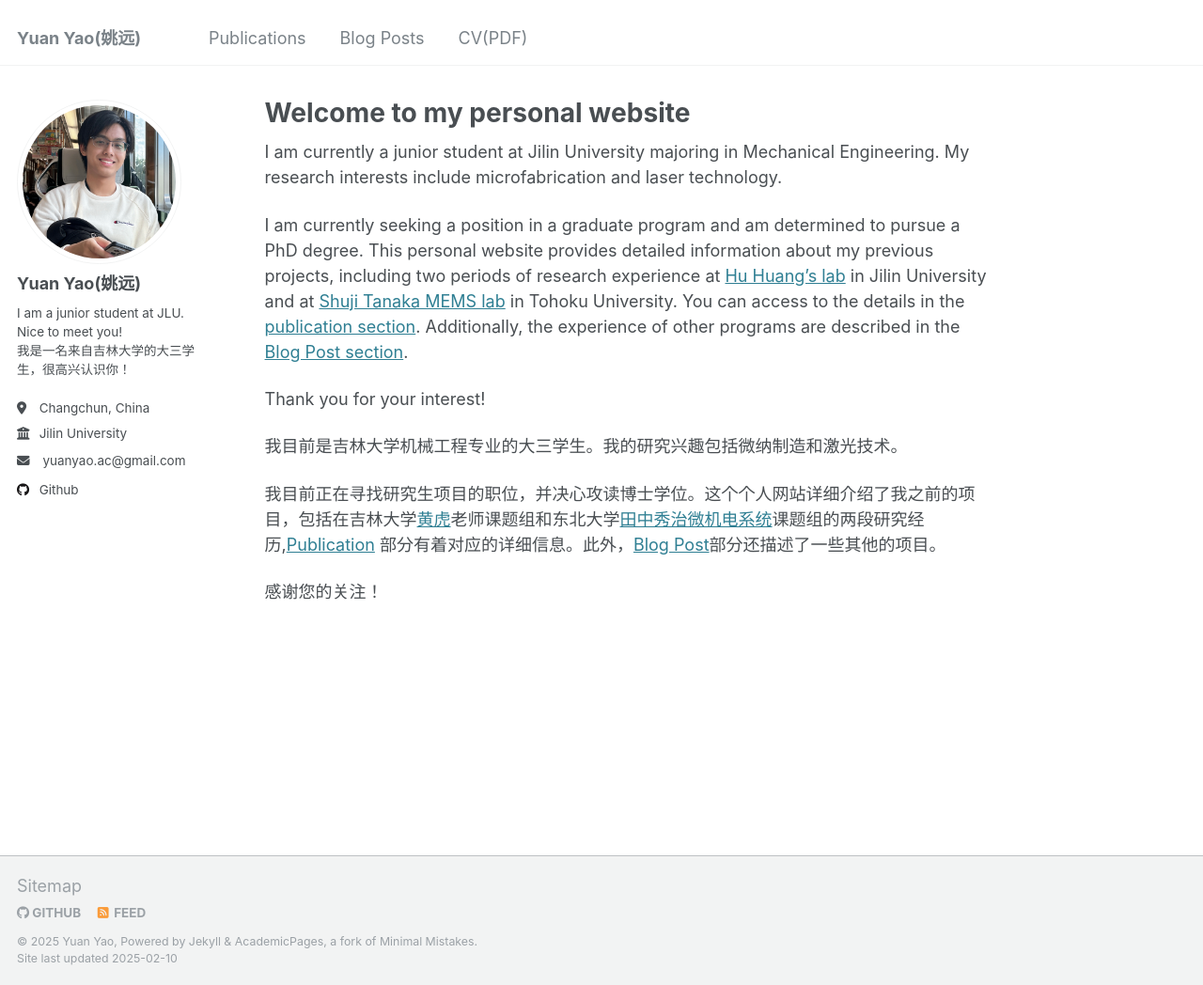
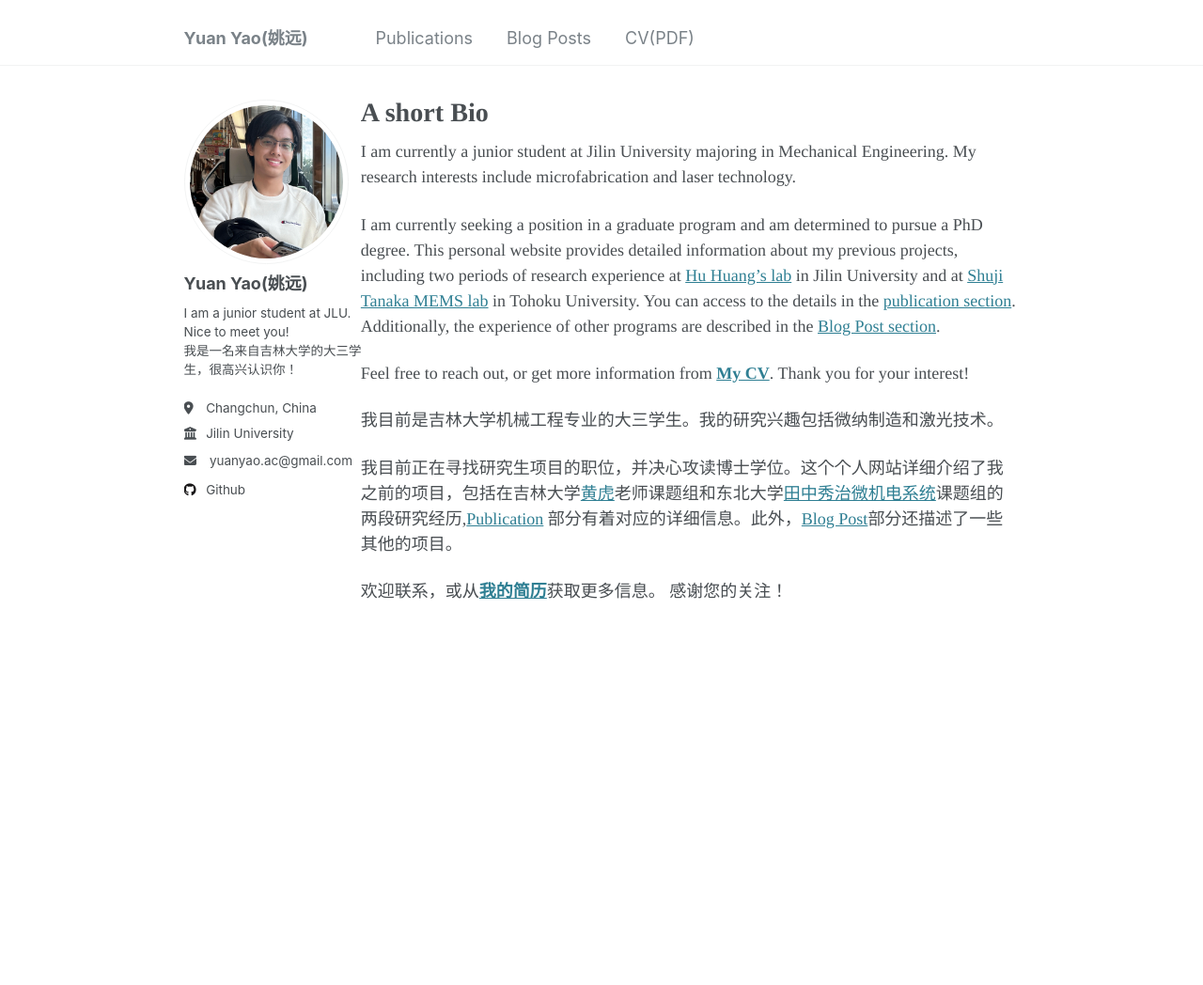
Before and after one commit to YuanYao-git/YuanYao-git.github.io, a Jekyll site: the page built from _pages/about.md, in a window 1280 px wide and 1048 px high. Shown: the whole window at 94% size. Built offline with Jekyll 4.4.1, drawn with Linux system fonts in a browser that asks for light colours.

Commit message:
改进页面展示布局，更改字体，删除footer, 延长动画，开始页面的一点点改动

```diff
--- a/_includes/footer.html
+++ /dev/null
@@ -1,25 +0,0 @@
-{% include base_path %}
-
-{% if site.author.github or site.author.bitbucket or site.atom_feed.hide != true %}
-<div class="page__footer-follow">
-  <ul class="social-icons">
-    {% if site.data.ui-text[site.locale].follow_label %}
-      <li><strong>{{ site.data.ui-text[site.locale].follow_label }}</strong></li>
-    {% endif %}
-    {% if site.author.github %}
-      <li><a href="http://github.com/{{ site.author.github }}"><i class="fab fa-github" aria-hidden="true"></i> GitHub</a></li>
-    {% endif %}
-    {% if site.author.bitbucket %}
-      <li><a href="http://bitbucket.org/{{ site.author.bitbucket }}"><i class="fab fa-bitbucket" aria-hidden="true"></i> Bitbucket</a></li>
-    {% endif %}
-    {% if site.atom_feed.hide != true %}
-    <li><a href="{% if site.atom_feed.path %}{{ site.atom_feed.path }}{% else %}{{ base_path }}/feed.xml{% endif %}"><i class="fa fa-fw fa-rss-square" aria-hidden="true"></i> {{ site.data.ui-text[site.locale].feed_label | default: "Feed" }}</a></li>
-    {% endif %}
-  </ul>
-</div>
-{% endif %}
-
-<div class="page__footer-copyright">
-  &copy; {{ site.time | date: '%Y' }} {{ site.name | default: site.title }}, {{ site.data.ui-text[site.locale].powered_by | default: "Powered by" }} <a href="http://jekyllrb.com" rel="nofollow">Jekyll</a> &amp; <a href="https://github.com/academicpages/academicpages.github.io">AcademicPages</a>, a fork of <a href="https://mademistakes.com/work/minimal-mistakes-jekyll-theme/" rel="nofollow">Minimal Mistakes</a>.<br />
-  Site last updated {{ "now" | date: '%Y-%m-%d' %}}
-</div>
--- a/_layouts/default.html
+++ b/_layouts/default.html
@@ -18,12 +18,6 @@ layout: compress
 
     {{ content }}
 
-    <div class="page__footer">
-      <footer>
-        {% include footer/custom.html %}
-        {% include footer.html %}
-      </footer>
-    </div>
 
     {% include scripts.html %}
 
--- a/_pages/about.md
+++ b/_pages/about.md
@@ -1,6 +1,6 @@
 ---
 permalink: /
-title: "Welcome to my personal website"
+title: "A short Bio"
 author_profile: true
 redirect_from:
   - /about/
@@ -11,6 +11,7 @@ I am currently a junior student at Jilin University majoring in Mechanical Engin
 
 I am currently seeking a position in a graduate program and am determined to pursue a PhD degree. This personal website provides detailed information about my previous projects, including two periods of research experience at [Hu Huang's lab](http://teachers.jlu.edu.cn/HuangLab) in Jilin University and at [Shuji Tanaka MEMS lab](http://www.mems.mech.tohoku.ac.jp) in Tohoku University. You can access to the details in the [publication section](/publications/). Additionally, the experience of other programs are described in the [Blog Post section](/year-archive/).
 
+Feel free to reach out, or get more information from [**My CV**](files/cv_YuanYao_20250129.pdf).
 Thank you for your interest!
 
 
@@ -19,4 +20,5 @@ Thank you for your interest!
 
 我目前正在寻找研究生项目的职位，并决心攻读博士学位。这个个人网站详细介绍了我之前的项目，包括在吉林大学[黄虎](http://teachers.jlu.edu.cn/HuangLab)老师课题组和东北大学[田中秀治微机电系统](http://www.mems.mech.tohoku.ac.jp)课题组的两段研究经历,[Publication](/publications/) 部分有着对应的详细信息。此外，[Blog Post](/year-archive/)部分还描述了一些其他的项目。
 
+欢迎联系，或从[**我的简历**](files/简历_姚远_20250209.pdf)获取更多信息。
 感谢您的关注！
--- a/_sass/_page.scss
+++ b/_sass/_page.scss
@@ -8,8 +8,8 @@
   margin-top: 2em;
   padding-left: 1em;
   padding-right: 1em;
-  animation: intro 0.3s both;
-  animation-delay: 0.35s;
+  animation: intro 2.5s both;
+  animation-delay: 0.25s;
 
   @include breakpoint($x-large) {
     max-width: $x-large;
@@ -20,7 +20,7 @@
   @include breakpoint($large) {
     @include span(10 of 12 last);
     @include prefix(0.5 of 12);
-    @include suffix(2 of 12);
+    @include suffix(0 of 12);
   }
 
   .page__inner-wrap {
--- a/_sass/_sidebar.scss
+++ b/_sass/_sidebar.scss
@@ -195,7 +195,7 @@
   box-shadow: 0 0 10px rgba(#000, 0.25);
   cursor: default;
 
-  @include breakpoint($large) {
+  @include breakpoint($medium) {
     display: block;
     position: relative;
     margin: 0;
@@ -217,7 +217,7 @@
     border-color: $border-color transparent;
     z-index: 0;
 
-    @include breakpoint($large) {
+    @include breakpoint($medium) {
       display: none;
     }
   }
@@ -234,7 +234,7 @@
     border-color: #fff transparent;
     z-index: 1;
 
-    @include breakpoint($large) {
+    @include breakpoint($medium) {
       display: none;
     }
   }
--- a/_sass/_variables.scss
+++ b/_sass/_variables.scss
@@ -6,20 +6,20 @@
    Typography
    ========================================================================== */
 
-$doc-font-size              : 16;
+$doc-font-size              : 30;
 
 /* paragraph indention */
 $paragraph-indent           : false; // true, false (default)
 $indent-var                 : 1.3em;
 
 /* system typefaces */
-$serif                      : Georgia, Times, serif;
-$sans-serif                 : -apple-system, ".SFNSText-Regular", "San Francisco", "Roboto", "Segoe UI", "Helvetica Neue", "Lucida Grande", Arial, sans-serif;
-$monospace                  : Monaco, Consolas, "Lucida Console", monospace;
+$serif                      : Garamond, Georgia, Times, serif;
+$sans-serif                 : -apple-system, "Times", ".SFNSText-Regular", "San Francisco", "Roboto", "Segoe UI", "Helvetica Neue", "Lucida Grande", Arial, sans-serif;
+$monospace                  : Monaco, Consolas, "Georgia", "Lucida Console", monospace;
 
 /* sans serif typefaces */
 $sans-serif-narrow          : $sans-serif;
-$helvetica                  : Helvetica, "Helvetica Neue", Arial, sans-serif;
+$helvetica                  : Georgia, Garamond, Helvetica, "Helvetica Neue", Arial, sans-serif;
 
 /* serif typefaces */
 $georgia                    : Georgia, serif;
@@ -28,9 +28,9 @@ $bodoni                     : "Bodoni MT", serif;
 $calisto                    : "Calisto MT", serif;
 $garamond                   : Garamond, serif;
 
-$global-font-family         : $sans-serif;
-$header-font-family         : $sans-serif;
-$caption-font-family        : $serif;
+$global-font-family         :$times ;
+$header-font-family         :$times ;
+$caption-font-family        :$times;
 
 /* type scale */
 $type-size-1                : 2.441em;  // ~39.056px
@@ -123,18 +123,19 @@ $x-large                    : 1800px;
 */
 
 $small                      : 600px !default;
-$medium                     : 768px !default;
+$medium                     : 500px !default;
 $medium-wide                : 900px !default;
 $large                      : 925px !default;
-$x-large                    : 1280px !default;
+$x-large                    : 1380px !default;
+
 
 /*
    Grid
    ========================================================================== */
 
-$right-sidebar-width-narrow : 50px !default;
-$right-sidebar-width        : 100px !default;
-$right-sidebar-width-wide   : 150px !default;
+$right-sidebar-width-narrow : 0px !default;
+$right-sidebar-width        : 0px !default;
+$right-sidebar-width-wide   : 0px !default;
 
 $susy: (
   columns: 12,
--- a/assets/css/main.scss
+++ b/assets/css/main.scss
@@ -39,3 +39,73 @@
 @import "vendor/font-awesome/brands";
 @import "vendor/magnific-popup/magnific-popup";
 @import "print";
+
+
+
+.paper-box {
+    display: flex;
+    justify-content: left;
+    align-items: center;
+    flex-direction: row;
+    flex-wrap: wrap;
+    border-bottom: 1px #efefef solid;
+    padding: 2em 0 2em 0;
+
+
+    .paper-box-image{
+        justify-content: center;
+        display: flex;
+        width: 100%;
+        order: 2;
+        img {
+            max-width: 400px;
+            box-shadow: 3px 3px 6px #888;
+            object-fit: cover;
+        }
+    }
+
+    .paper-box-text{
+        max-width: 100%;
+        order: 1;
+    }
+
+    @include breakpoint($medium) {
+        .paper-box-image{
+            justify-content: left;
+            min-width: 200px;
+            max-width: 40%;
+            order: 1;
+        }
+
+        .paper-box-text{
+            justify-content: left;
+            padding-left: 2em;
+            max-width: 60%;
+            order: 2;
+        }
+
+    }
+
+
+}
+
+$scroll_offset : 2em;
+h1:before, .anchor:before {
+    content: '';
+    display: block;
+    position: relative;
+    width: 0;
+    height: $scroll_offset;
+    margin-top: -$scroll_offset;
+}
+
+.badge {
+    padding-left: 1rem;
+    padding-right: 1rem;
+    position: absolute;
+    margin-top: .5em;
+    margin-left: -.5em;
+    color: white;
+    background-color: #00369f;
+    font-size: .8em;
+}
```
Also changed, not shown: 1 other file.
